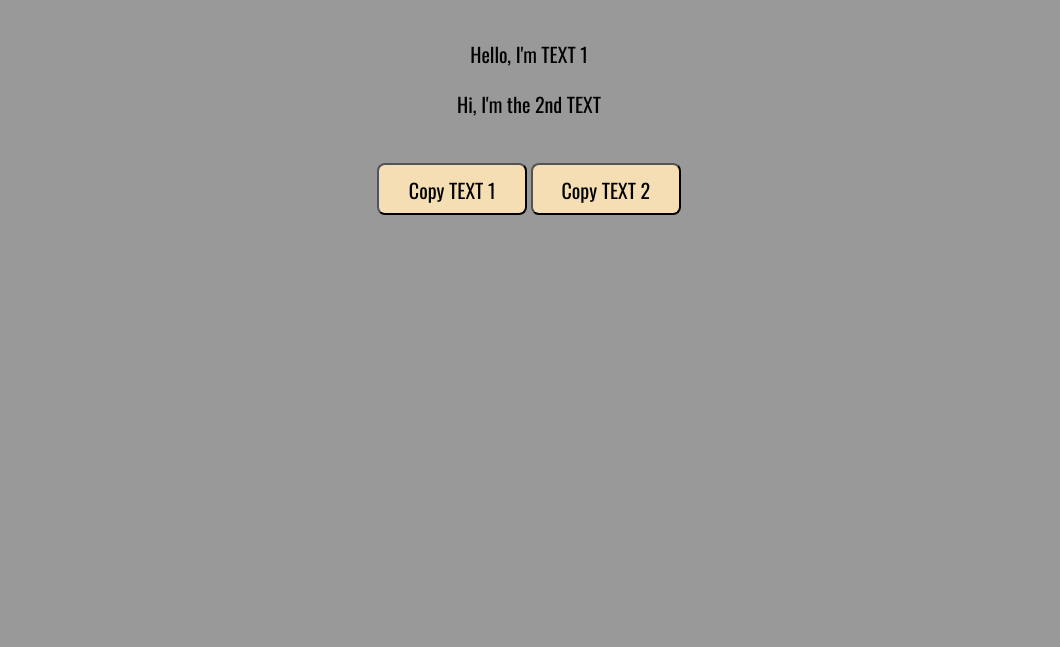
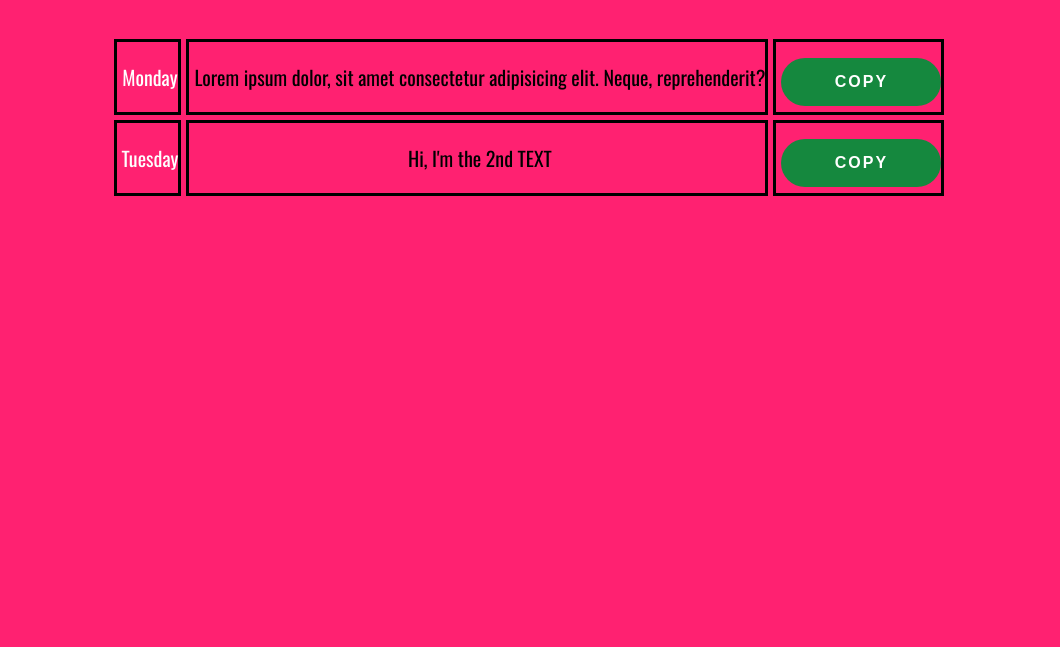
Before and after one commit to arjun-kadam/clipper, a plain HTML site: page pinty/index.html in a window 1280 px wide. Shown: the part 153-800 px from the top of the page, without its empty margins (111-1171 px from the left). Drawn offline with nearby package versions, Linux system fonts and the light colour scheme.

Commit message:
Final Touches

```diff
--- a/assets/style.css
+++ b/assets/style.css
@@ -1,28 +1,60 @@
 body {
-    background-color:#999999;
-    font-family: 'Oswald', sans-serif;
+  background-color: #ff2171;
+  font-family: "Oswald", sans-serif;
 }
-p
-{
-color:#000000;
-font-size:20px;
+p {
+  color: #000000;
+  font-size: 20px;
 }
+ .day{
+    color: #fff;
+ }
+.grid-container {
+  display: grid;
+  grid-template-rows: auto auto auto;
+  grid-template-columns: auto auto auto;
+  grid-gap: 5px;
+  place-self: center;
 
-.textBox
-{
-height:30px;
-width:300px;
+  }
+  .grid-item {
+    /* background-color: rgba(255, 255, 255, 0.8); */
+    display: flex;
+    justify-content: center;
+    align-items: center;
+    padding-left: 5px;
+    border: 3px solid black;
+    /* border-top-style: none;
+    border-left-style:solid;
+    border-right-style: none;
+    border-bottom-style: double; */
+    font-size: 3em;
+
+  }
+
+button {
+
+    display: inline-block;
+    outline: none;
+    cursor: pointer;
+    font-size: 16px;
+    line-height: 1;
+    border-radius: 500px;
+    transition-property: background-color,border-color,color,box-shadow,filter;
+    transition-duration: .3s;
+    border: 1px solid transparent;
+    letter-spacing: 2px;
+    min-width: 160px;
+    text-transform: uppercase;
+    white-space: normal;
+    font-weight: 700;
+    text-align: center;
+    margin-top: 10px;
+    /* padding: 16px 14px 18px; */
+    color: #fff;
+    background-color: #15883e;
+    height: 48px;
 }
-
-button
-{
-height:30px;
-width:150px;
-border-radius:8px;
-padding:10px;
-font-size:20px;
-font-family: 'Oswald', sans-serif;
-height:52px;
-cursor:pointer;
-background-color:wheat;
+button:hover{
+    background-color: #1db954;
 }
--- a/pinty/index.html
+++ b/pinty/index.html
@@ -10,16 +10,22 @@
     <title>Pinterest</title>
 </head>
 <body>
+<p style="color:#ffffff;font-size:55px;text-align:center;">Pinterest Titles and Descriptions</p>
 
-        <p style="color:wheat;font-size:55px;text-align:center;">How to copy a TEXT to Clipboard on a Button-Click</p>
+<div class="grid-container">
 
-<center>
-<p id="p1">Hello, I'm TEXT 1</p>
-<p id="p2">Hi, I'm the 2nd TEXT</p><br/>
+    <div class="grid-item"><p class="day">Monday</p></div>
+    <div class="grid-item"><p id="p1">Lorem ipsum dolor, sit amet consectetur adipisicing elit. Neque, reprehenderit?</p></div>
+    <div class="grid-item"><button onclick="copyToClipboard('#p1')">Copy</button></div>
 
-<button onclick="copyToClipboard('#p1')">Copy TEXT 1</button>
-<button onclick="copyToClipboard('#p2')">Copy TEXT 2</button>
-</center>
+    <div class="grid-item"><p class="day">Tuesday</p></div>
+    <div class="grid-item"><p id="p2">Hi, I'm the 2nd TEXT</p></div>
+    <div class="grid-item"><button onclick="copyToClipboard('#p2')">Copy</button></div>
 
+
+    <!-- <div class="grid-item">7</div>
+    <div class="grid-item">8</div>
+    <div class="grid-item">9</div>   -->
+  </div>
 </body>
 </html>
```
